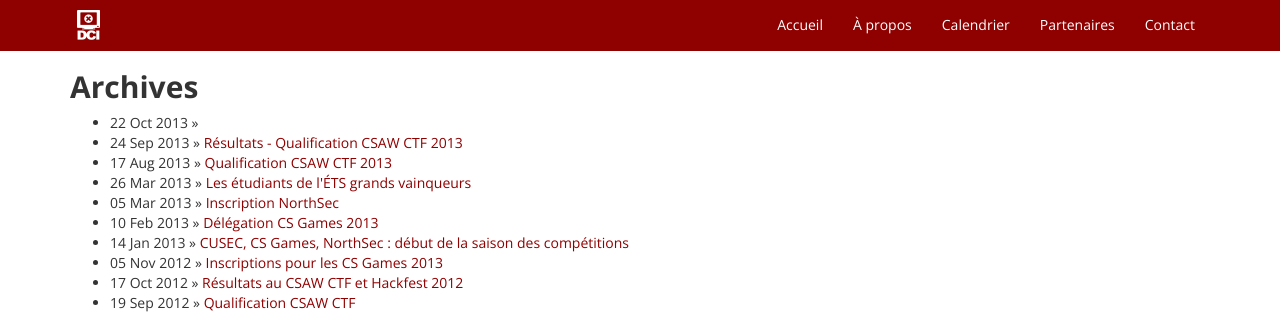
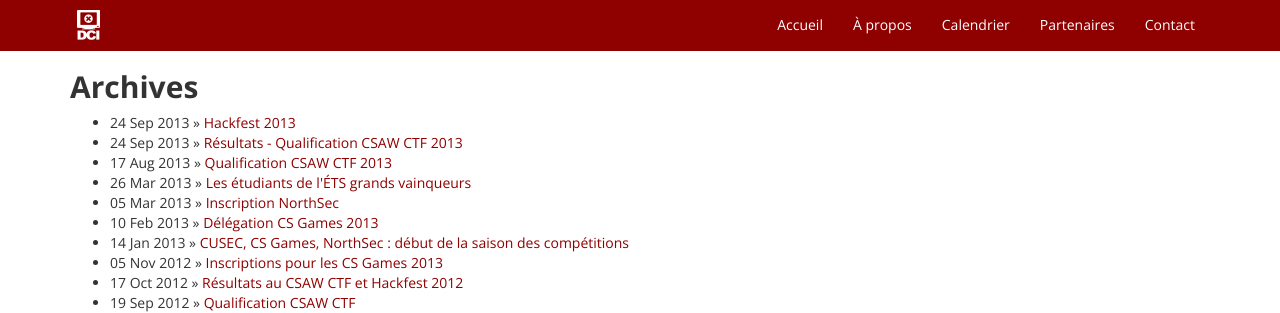
Before and after one commit to dciets/dciets.github.io, a Jekyll site: the page built from archives.html, in a window 1280 px wide. Shown: the top 313 px of the page. Built offline with Jekyll 4.4.1, drawn with Linux system fonts in a browser that asks for light colours; Markdown is read by kramdown in place of the engine named in the settings.

Commit message:
Typo dans le post sur le hackfest :-(

```diff
--- a/news/_posts/2013-10-22-hackfest-2013.markdown
+++ b/news/_posts/2013-10-22-hackfest-2013.markdown
@@ -1,6 +1,6 @@
 ---
 layout: post
-title:  "Hackfest 2013
+title:  "Hackfest 2013"
 date:   2013-09-24 11:31:06
 ---
 
```
